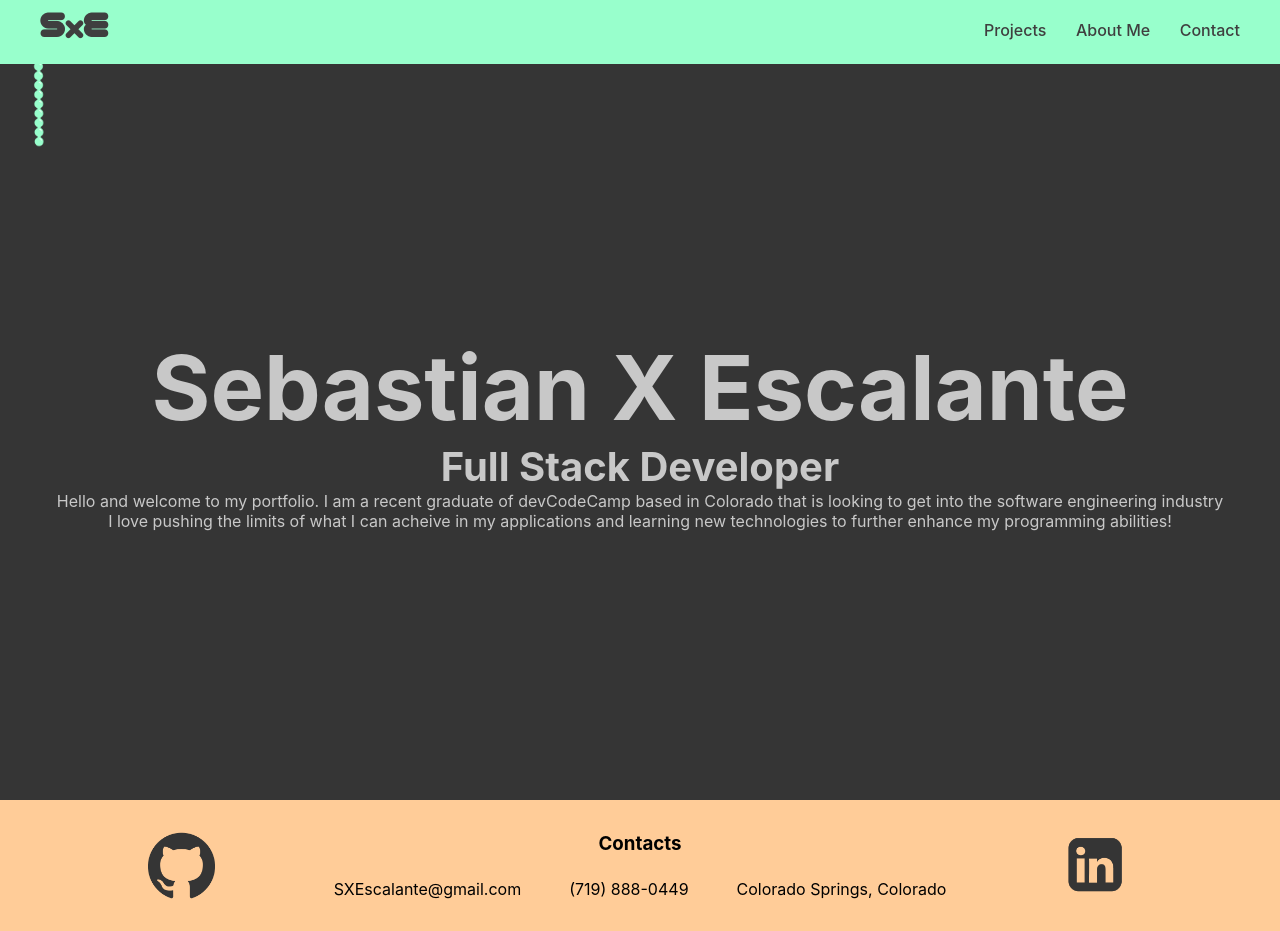
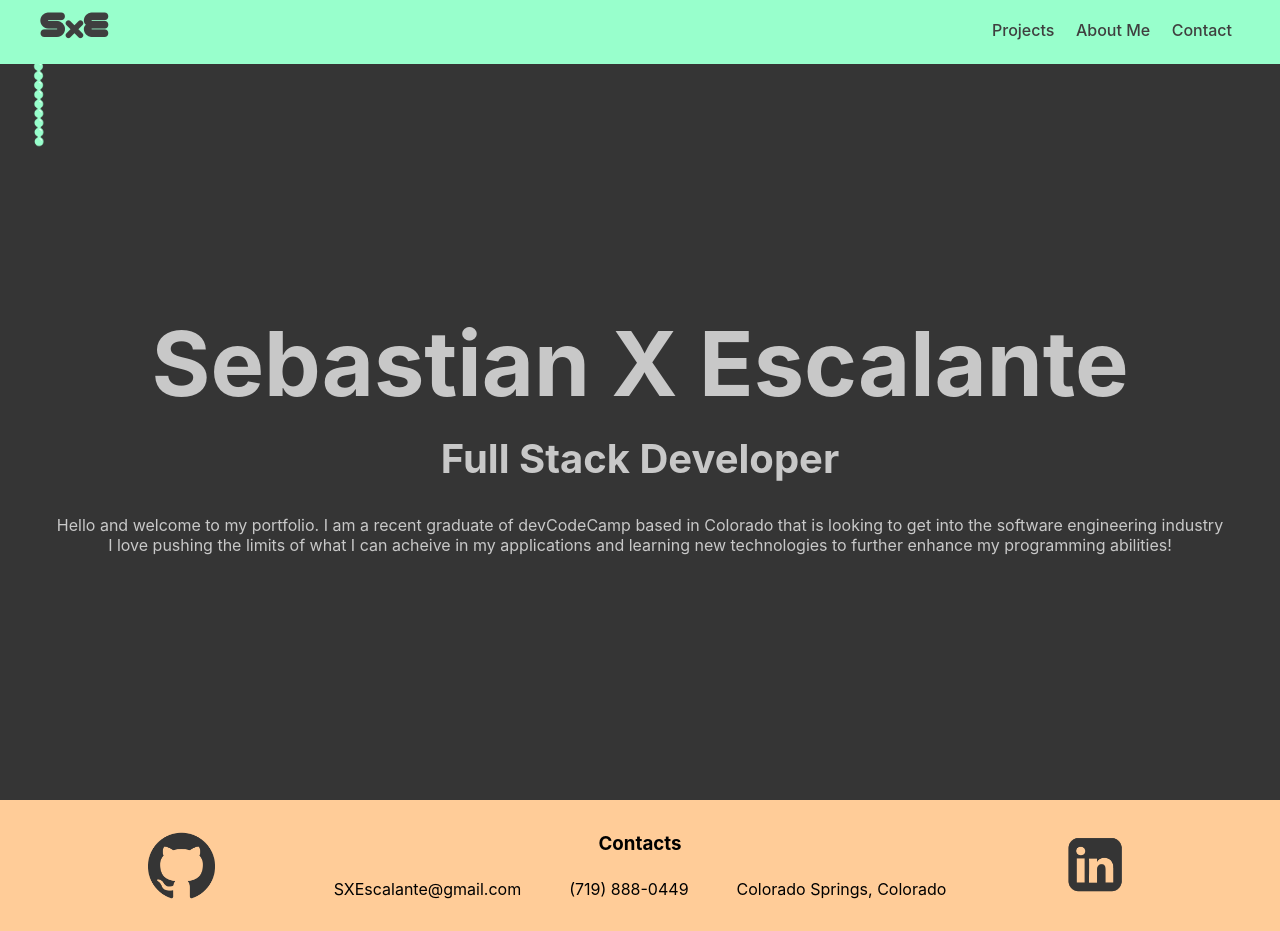
Before and after one commit to SXEscalante/PortfolioSite, a React (Create React App) app: page / in a window 1280 px wide. Built offline with nearby package versions, Linux system fonts and the light colour scheme.

Commit message:
Style Adjustments

```diff
--- a/src/Components/Footer/Footer.jsx
+++ b/src/Components/Footer/Footer.jsx
@@ -12,7 +12,7 @@ const Footer = ({}) => {
                     <p>Colorado Springs, Colorado</p>
                 </div>
             </div>
-            <a className="social-button LinkedIn" href="https://www.linkedin.com/in/sebastian-escalante-b074a82ab/" target="_blank"></a>
+            <a className="social-button LinkedIn" href="https://www.linkedin.com/in/sxescalante/" target="_blank"></a>
         </div>
     );
 }
--- a/src/Components/Navbar/Navbar.css
+++ b/src/Components/Navbar/Navbar.css
@@ -52,4 +52,5 @@
     color: rgb(63, 63, 63);
     text-decoration: none;
     font-weight: 500;
+    padding: 8px;
 }
--- a/src/Pages/AboutMePage/AboutMePage.jsx
+++ b/src/Pages/AboutMePage/AboutMePage.jsx
@@ -13,8 +13,8 @@ const AboutMePage = () => {
             <div className="background">
                 <img className='self-image' src={PortfolioImage} alt="An image of myself" />
                 <p>Ever since I was little, technology and learning about the world have always been passions of mine. After graduating high school, I looked at microbiology being my career path. Once the COVID pandemic hit and schooling moved online, I reevaluated if I wanted to take that path for my profession.</p>
-                <p>I then had to take some time to focus on life over education, so I found I job in a deli under Kroger. I took the opportunity to learn a lot about the service industry and how to work well with a small team in a high-paced environment. During my time there, I learned many useful skills such as how to manage consistently shifting technologies used in the workplace and ways to manage my time to make sure schedules were met.</p>
-                <p>While employed at Kroger, I began to dabble in code and programming, learning about boot camps as an effective tool to gain the necessary skills to begin ones career in the tech industry. After 3 years with Kroger, I was in a comfortable place to look to improve my field and left to take a course at devCodeCamp in software engineering. The course was incredibly informative, providing not only the tools to help me begin my journey as a developer but also the knowledge of how to use the available documentation to dive deeper into the technologies being used to gain greater insight into their functionality. I excelled in the course, consistently finishing projects early, and being given bonus projects to work on which I could use to push my growing skills. </p>
+                <p>I then had to take some time to focus on life over education, so I got a job in a King Soopers deli. I took the opportunity to learn a lot about the service industry and how to work well with a small team in a high-paced environment. During my time there, I learned many useful skills such as how to manage consistently shifting technologies used in the workplace and ways to manage my time to make sure schedules were met.</p>
+                <p>While employed at Kroger, I began to dabble in code and programming, learning about boot camps as an effective tool to gain the necessary skills to begin ones career in the tech industry. After 3 years with Kroger, I was in a comfortable place to look to improve my field and left to take a course at devCodeCamp in software engineering. The course was incredibly informative, providing not only the tools to help me begin my journey as a developer but also the knowledge of how to use the available documentation to dive deeper into the technologies being used to gain greater insight into their functionality. I excelled in the course, consistently finishing projects early and being given bonus projects to work on which I used to push my growing skills. </p>
                 <p>After finishing the course with over 107%, it is time to put the skills I have gained to the test in the wider world. Please reach out if you would like to get to know me more or believe I would make a good fit for your company.</p>
             </div>
             <div className='skill-container'>
--- a/src/Pages/ContactPage/ContactPage.css
+++ b/src/Pages/ContactPage/ContactPage.css
@@ -2,7 +2,7 @@
     color: rgb(200, 200, 200);
 }
 .light-mode{
-    color: black;
+    color: rgb(53, 53, 53);
 }
 .contact-head{
     padding-top: 0rem;
@@ -38,6 +38,9 @@
     padding: 8px;
     width: 34vw;
     resize: none;
+    font-family: -apple-system, BlinkMacSystemFont, 'Segoe UI', 'Roboto', 'Oxygen',
+    'Ubuntu', 'Cantarell', 'Fira Sans', 'Droid Sans', 'Helvetica Neue',
+    sans-serif;
 }
 .company-input{
     width: 400px;
--- a/src/Pages/HomePage/HomePage.css
+++ b/src/Pages/HomePage/HomePage.css
@@ -16,5 +16,9 @@
     font-size: 90px;
 }
 .title{
+    margin-top: 1rem;
     font-size: 40px;
 }
+.homepage-discription{
+    margin-top: 2rem;
+}
--- a/src/Pages/HomePage/HomePage.jsx
+++ b/src/Pages/HomePage/HomePage.jsx
@@ -11,7 +11,7 @@ const HomePage = () => {
         <div className={`page ${darkMode ? 'dark-mode' : 'light-mode'}`}>
             <h1 className="name">Sebastian X Escalante</h1>
             <h2 className="title">Full Stack Developer</h2>
-            <div>
+            <div className="homepage-discription">
                 <p>Hello and welcome to my portfolio. I am a recent graduate of devCodeCamp based in Colorado that is looking to get into the software engineering industry</p>
                 <p>I love pushing the limits of what I can acheive in my applications and learning new technologies to further enhance my programming abilities!</p>
             </div>
```
